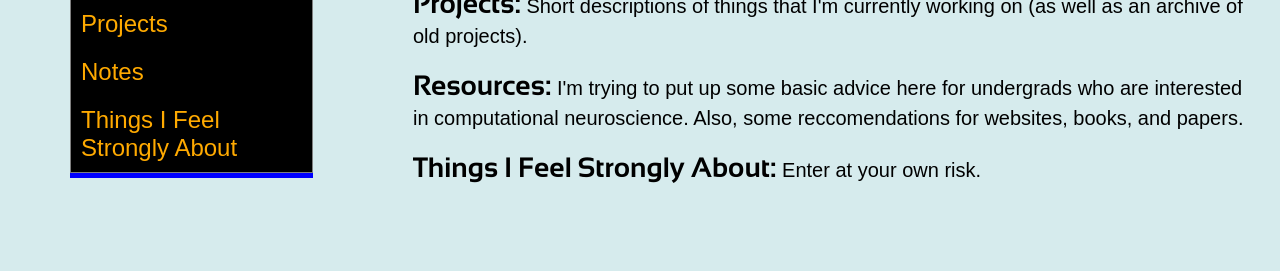
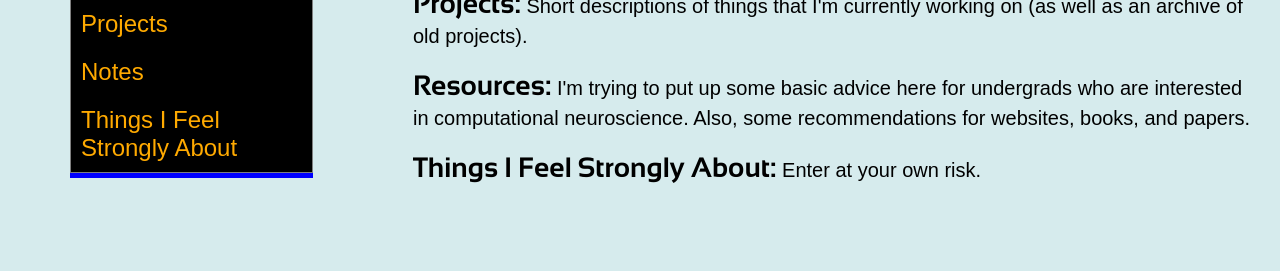
Before and after one commit to ahwillia/ahwillia.github.com, a Jekyll site: the page built from index.html, in a window 1280 px wide. Shown: the part 633-904 px from the top of the page. Built offline with Jekyll 4.4.1, drawn with Linux system fonts in a browser that asks for light colours.

Commit message:
minor edits

```diff
--- a/index.html
+++ b/index.html
@@ -8,7 +8,7 @@ layout: default
       <p><span id="big">About Me:</span> A short bio about me, my hobbies, and interests.</p>
       <p><span id="big">Publications:</span> A list of peer-reviewed publications, and links to match them.</p>
       <p><span id="big">Projects:</span> Short descriptions of things that I'm currently working on (as well as an archive of old projects).</p>
-      <p><span id="big">Resources:</span> I'm trying to put up some basic advice here for undergrads who are interested in computational neuroscience. Also, some reccomendations for websites, books, and papers.</p>
+      <p><span id="big">Resources:</span> I'm trying to put up some basic advice here for undergrads who are interested in computational neuroscience. Also, some recommendations for websites, books, and papers.</p>
       <p><span id="big">Things I Feel Strongly About:</span> Enter at your own risk.</p>
   </div>
   <br>
--- a/oped/the_nas_study/index.html
+++ b/oped/the_nas_study/index.html
@@ -16,7 +16,7 @@ title: The NAS Study of Bowdoin
 	"winning one for the team" rather than making any real progress.
 	Thus, a critical role of the academia should be to engender modes
 	of thought and analysis that are not politically charged or
-	motivated. One obvious non-political intellectual framework would be
+	motivated. One obvious non-political intellectual framework would
 	be the idealized "scientific method." But more generally, I think
 	that good research in history, philosophy, economics,
 	and even political science, is not politically motivated.
```
Also changed, not shown: 1 other file.
